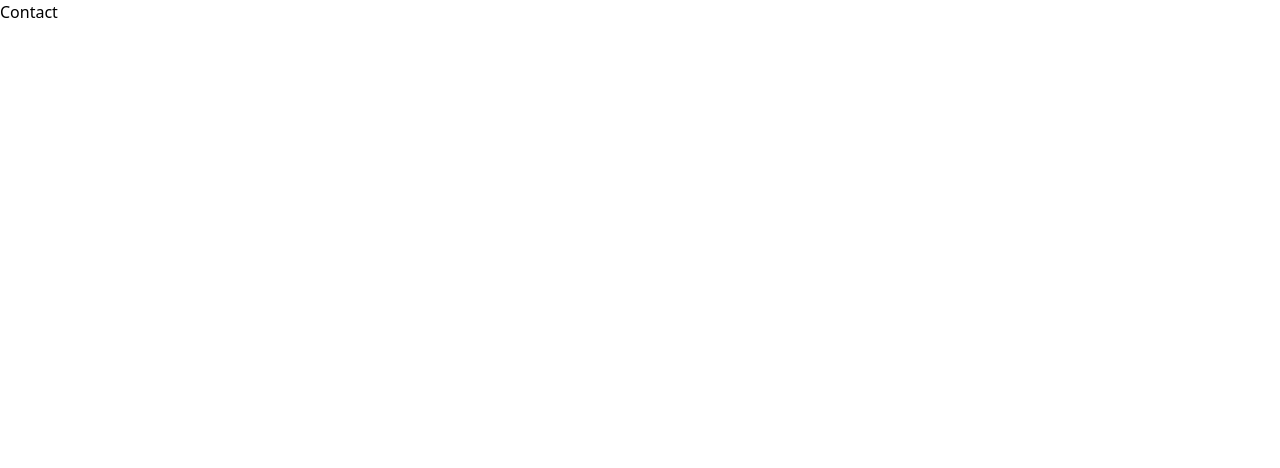
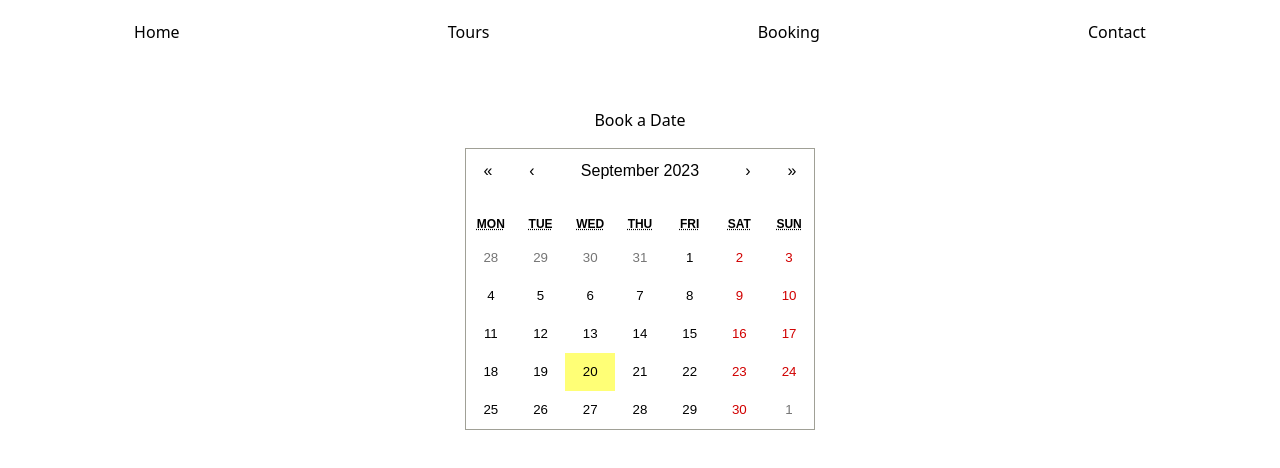
Before and after one commit to benjapadilla1/airport-Tour-Bsas, a React (Vite) app: page /contact in a window 1280 px wide. Shown: the top 468 px of the page. Built offline with nearby package versions, Linux system fonts and the light colour scheme; no server answers.

Commit message:
calendar

```diff
--- a/package.json
+++ b/package.json
@@ -13,6 +13,7 @@
     "i18next": "^23.5.1",
     "i18next-http-backend": "^2.2.2",
     "react": "^18.2.0",
+    "react-calendar": "^4.6.0",
     "react-dom": "^18.2.0",
     "react-i18next": "^13.2.2",
     "react-router-dom": "^6.16.0",
--- a/src/App.jsx
+++ b/src/App.jsx
@@ -8,8 +8,8 @@ import NavBar from "./components/NavBar/NavBar";
 export default function Router() {
   return (
     <>
+      <NavBar />
       <Routes>
-        <Route path="*" element={<NavBar />} />
         <Route path="/" element={<Home />} />
         <Route path="/tours" element={<Tours />} />
         <Route path="/booking" element={<Booking />} />
--- a/src/components/NavBar/NavBar.jsx
+++ b/src/components/NavBar/NavBar.jsx
@@ -4,7 +4,7 @@ const NavBar = () => {
   return (
     <div className="mt-5">
       <ul className="flex flex-row justify-around ">
-        <Link to={"/home"}>
+        <Link to={"/"}>
           <li>Home</li>
         </Link>
         <Link to={"/tours"}>
--- a/src/main.jsx
+++ b/src/main.jsx
@@ -2,7 +2,9 @@ import React from "react";
 import ReactDOM from "react-dom/client";
 import App from "./App.jsx";
 import "./index.css";
-import {BrowserRouter} from "react-router-dom";
+import { BrowserRouter } from "react-router-dom";
+import "./config/i18next.config.js";
+
 ReactDOM.createRoot(document.getElementById("root")).render(
   <React.StrictMode>
     <BrowserRouter>
--- a/src/views/Contact.jsx
+++ b/src/views/Contact.jsx
@@ -1,5 +1,36 @@
+import { useState } from "react";
+import Calendar from "react-calendar";
+import "react-calendar/dist/Calendar.css";
 const Contact = () => {
-  return <div>Contact</div>;
+  const [selectedDate, setSelectedDate] = useState([]);
+
+  const handleChange = (date) => {
+    const today = new Date();
+    today.setHours(0, 0, 0, 0);
+
+    if (date >= today) {
+      const isValid = selectedDate.some(
+        (selectedDate) => date.toDateString() === selectedDate.toDateString()
+      );
+      if (!isValid) {
+        setSelectedDate([...selectedDate, date]);
+        console.log(selectedDate);
+      } else {
+        alert("Invalid date");
+      }
+    } else {
+      alert("You cannot choose a past date");
+    }
+  };
+
+  return (
+    <>
+      <h2 className="text-center mt-16 mb-4">Book a Date</h2>
+      <div className="flex items-center justify-center ">
+        <Calendar onChange={handleChange} value={selectedDate} />
+      </div>
+    </>
+  );
 };
 
 export default Contact;
```
Also changed, not shown: 1 other file (tests, documents, lock files or other folders).
